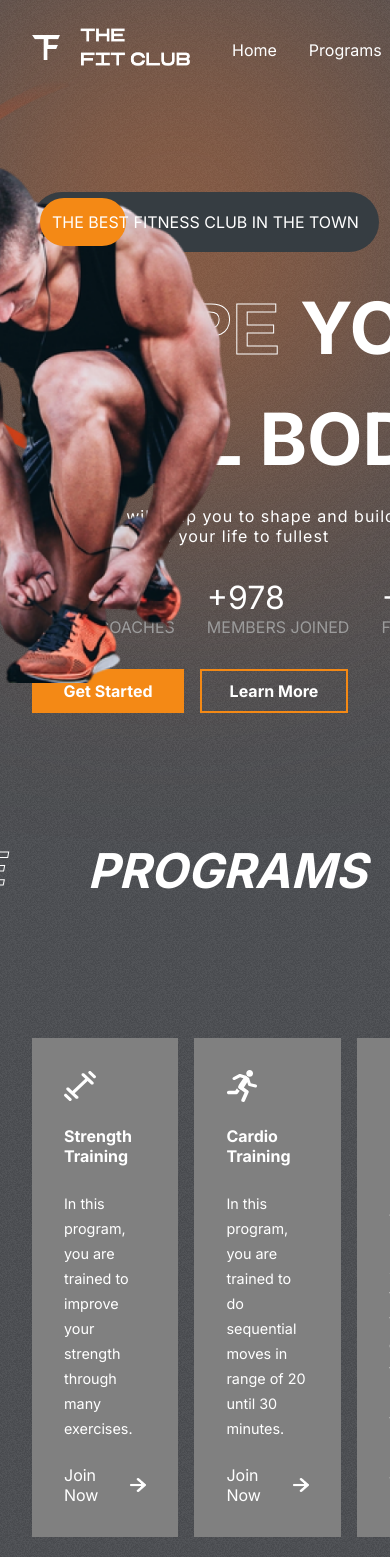
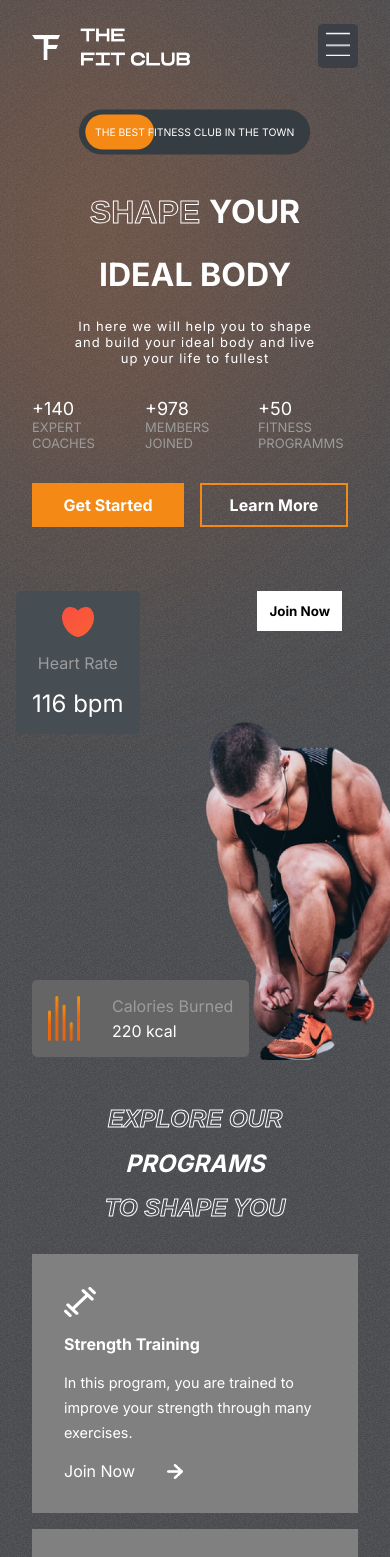
Before and after one commit to Ayeshan-Oshitha/Tutorial-Project---React---Gym_Website, a React (Create React App) app: page / in a window 390 px wide. Shown: the top 1557 px of the page. Built offline with nearby package versions, Linux system fonts and the light colour scheme.

Commit message:
Making Responsive

```diff
--- a/src/Components/Header.css
+++ b/src/Components/Header.css
@@ -21,3 +21,20 @@
     cursor: pointer;
     color: var(--orange);
 }
+
+
+
+@media screen and (max-width:768px){
+
+    .header>:nth-child(2){
+        position: fixed;
+        right: 2rem;
+        z-index: 99;  /* always on top of each item */
+    }
+
+    .header-menu{
+        flex-direction: column;
+        background-color: var(--appColor);
+        padding: 2rem;
+    }
+}
--- a/src/Components/Header.jsx
+++ b/src/Components/Header.jsx
@@ -1,20 +1,37 @@
-import React from 'react'
+import React, { useState } from 'react'
 import './Header.css'
 import Logo from '../assets/logo.png'
+import Bars from '../assets/bars.png'
 
 const Header = () => {
+
+    const mobile = window.innerWidth<=768 ? true: false;
+    const [menuOpened, setMenuOpened] = useState(false);
+
   return (
     <div className="header">
 
-        <img className="logo" src ={Logo} alt='Website Logo'></img>
+        <img className="logo" src ={Logo} alt='Website Logo' />
 
-        <ul className='header-menu'>
-            <li>Home</li>
-            <li>Programs</li>
-            <li>Why us</li>
-            <li>Plans</li>
-            <li>Testimonials</li>
+        {menuOpened === false && mobile === true ? (
+            <div style={{backgroundColor: 'var(--appColor',
+                        padding:'0.5rem',
+                        borderRadius:'5px'}}
+                        onClick={ () =>setMenuOpened(true)}>
+                <img src={Bars} alt="" style={{width:'1.5rem', height:'1.5rem' }} />
+            </div>
+        ) : (
+            <ul className='header-menu'>
+            <li onClick={()=> setMenuOpened(false)}>Home</li>
+            <li onClick={()=> setMenuOpened(false)}>Programs</li>
+            <li onClick={()=> setMenuOpened(false)}>Why us</li>
+            <li onClick={()=> setMenuOpened(false)}>Plans</li>
+            <li onClick={()=> setMenuOpened(false)}>Testimonials</li>
         </ul>
+
+        )}
+
+
 
     </div>
 )}
--- a/src/Components/Hero.css
+++ b/src/Components/Hero.css
@@ -211,3 +211,92 @@
     height: 30rem;
     left: 0;
 }
+
+
+
+@media screen and (max-width:768px){
+
+    .hero{
+        flex-direction: column;
+    }
+
+    .hero-blur{
+        width: 12rem;
+    }
+
+    .the-best-ad{
+        margin-top: 0rem;
+        font-size: small;
+        align-self: center;  /* center the add in every mobile view */
+        transform: scale(0.8);
+    }
+
+    .hero-text{
+        font-size: xx-large;
+        align-items: center;
+        justify-content: center;
+    }
+
+    .hero-text > div:nth-of-type(3){
+        font-size: small;
+        font-weight: 200;
+        letter-spacing: 1px;
+        text-align: center;
+    }
+
+
+    .figures > div > span:nth-of-type(1){
+        font-size: large;
+    }
+
+    .figures > div > span:nth-of-type(2){
+        font-size: small;
+    }
+
+    .right-h{
+        position: relative;
+        background: none;
+    }
+
+    .heart-rate{
+        left: 1rem;
+        top: 2rem;
+    }
+
+.calories{
+    position: relative;
+    top: 5rem;
+    left: 2rem;
+}
+
+
+.calories>img{
+    width: 2rem;
+}
+
+.calories>div> :nth-of-type(2){
+    font-size: 1rem;
+}
+
+.hero-image{
+    position: relative;
+    width: 15rem;
+    left: 7rem;
+    top: 10rem;
+    align-self: center;
+}
+
+
+.hero-image-back{
+     /* this image is not placing correctly */
+    width: 15rem;
+    left: 2rem;
+    top: 0rem;
+    visibility: hidden;
+}
+
+
+
+
+
+}
--- a/src/Components/Hero.jsx
+++ b/src/Components/Hero.jsx
@@ -11,6 +11,8 @@
 const Hero = () => {
 
   const transition = {type:'spring', duration:3}
+  const mobile = window.innerWidth<=768 ? true: false;
+
   return (
     <div className="hero">
 
@@ -25,7 +27,7 @@
             <div className="the-best-ad">
 
             <motion.div
-              initial={{left:'238px'}}
+              initial={{left: mobile? "160px" : "238px"}}
               whileInView={{left:'8px'}}
               // transition={transition} is also correct, but the transisiton is bit different
               transition={{...transition, type:'tween'}}
--- a/src/Components/Join.css
+++ b/src/Components/Join.css
@@ -54,3 +54,23 @@
     background-color: var(--orange);
     color: white;
 }
+
+
+@media screen and (max-width:768px){
+
+    .Join{
+        flex-direction: column;
+        gap: 1rem;
+    }
+
+    .left-j{
+        font-size: x-large;
+        flex-direction: column;
+    }
+
+    .right-j{
+        padding: 2rem;
+    }
+
+
+}
--- a/src/Components/Plans.css
+++ b/src/Components/Plans.css
@@ -93,3 +93,15 @@
     top: 6rem;
     right: 0rem;
  }
+
+
+ @media screen and (max-width:768px){
+
+    .plans{
+        flex-direction: column;
+    }
+
+    .plans> :nth-child(2){
+        transform: none;
+    }
+ }
--- a/src/Components/Programs.css
+++ b/src/Components/Programs.css
@@ -67,3 +67,23 @@
     background: var(--planCard);
     cursor: pointer;
 }
+
+
+
+@media screen and (max-width:768px){
+
+    .programs-header{
+        flex-direction: column;
+        gap: 1rem;
+        font-size: x-large;
+        align-items: center;
+        justify-content: center;
+        margin-top: 2rem;
+    }
+
+    .program-categories{
+        flex-direction: column;
+    }
+
+
+}
--- a/src/Components/Reasons.css
+++ b/src/Components/Reasons.css
@@ -106,3 +106,38 @@
 .partners>img{
     width: 2.5rem;
 }
+
+
+@media screen and (max-width:768px){
+
+    .Reasons{
+        flex-direction: column;
+    }
+
+    .left-r{
+        grid-auto-rows: auto;
+        overflow: hidden;
+    }
+
+    .left-r > :nth-child(1){
+        width: 7rem;
+        height: 17rem;
+    }
+
+    .left-r > :nth-child(2){
+        width: 15rem;
+        height: 10rem;
+    }
+
+    .left-r > :nth-child(3){
+        width: 7rem;
+
+    }
+
+    .left-r > :nth-child(4){
+        width: 7rem;
+        height: 6rem;
+    }
+
+
+}
--- a/src/Components/Testimonials.css
+++ b/src/Components/Testimonials.css
@@ -81,3 +81,45 @@
     width: 1.5rem;
     cursor: pointer;
 }
+
+
+
+@media screen and (max-width:768px){
+
+    .Testimonials{
+        flex-direction: column;
+    }
+
+    .left-t>:nth-child(2),
+    .left-t>:nth-child(3){
+        font-size: xx-large;
+    }
+
+
+    .right-t{
+        display: flex;
+        flex-direction: column;
+        align-items: center;
+        justify-content: center;
+        gap: 2rem;
+    }
+
+    .right-t>div {
+        position: relative;
+        display: none;
+    }
+
+    .right-t>img{
+        top: 0;
+        right: 0;
+        position: relative;
+        align-self: center;
+    }
+
+    .right-t>:last-child{
+        display: block;
+        bottom: 0;
+        left: 0;
+    }
+
+}
```
